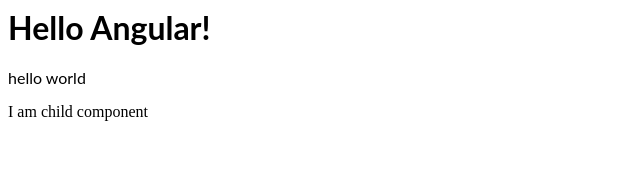
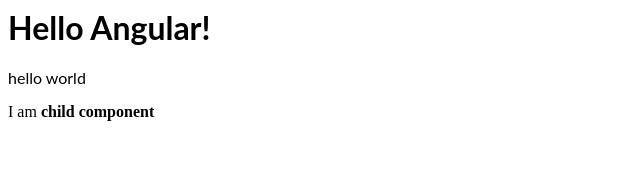
Before and after one commit to solairajesh/angular7-training, an Angular app: page / in a window 1280 px wide. Shown: the top 193 px of the page, without its empty margins (0-640 px from the left). Built offline with nearby package versions, Linux system fonts and the light colour scheme.

Commit message:
1 file modified

```diff
--- a/src/app/child-component/child.component.html
+++ b/src/app/child-component/child.component.html
@@ -1,4 +1,4 @@
 
 <p>
-  I am {{ name }}
+  I am <b>{{ name }}</b>
 </p>
```
